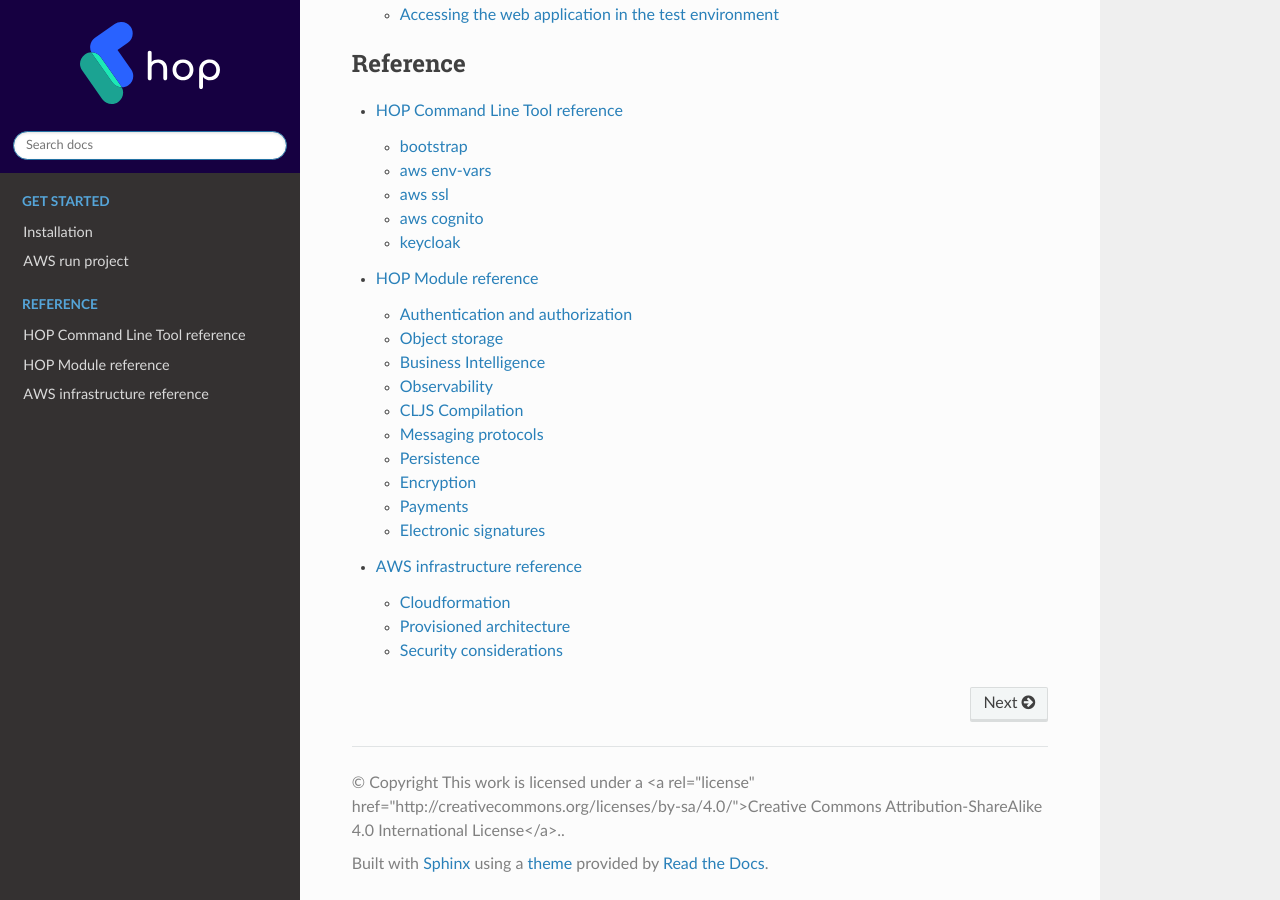
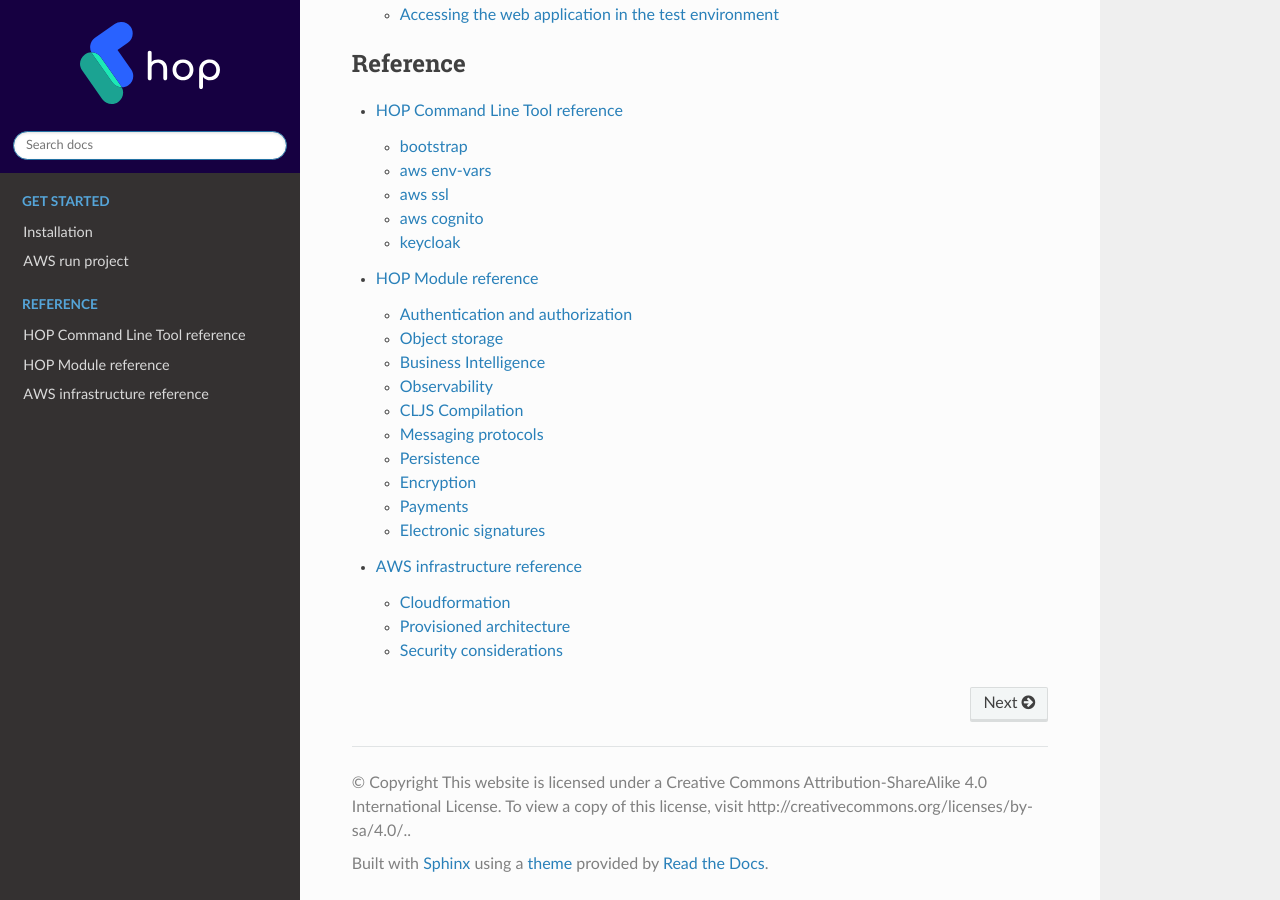
Before and after one commit to gethop-dev/hop-documentation, a Sphinx documentation site: the page built from docs/source/index.rst, in a window 1280 px wide and 900 px high, scrolled down 782 px. Built offline with Sphinx 7.4.7 and the Read the Docs theme 2.0.0, drawn with Linux system fonts in a browser that asks for light colours.

Commit message:
Fix license text display in Sphinx template

```diff
--- a/docs/source/conf.py
+++ b/docs/source/conf.py
@@ -3,7 +3,7 @@
 # -- Project information
 
 project = 'HOP'
-copyright = 'This work is licensed under a <a rel="license" href="http://creativecommons.org/licenses/by-sa/4.0/">Creative Commons Attribution-ShareAlike 4.0 International License</a>.'
+copyright = 'This website is licensed under a Creative Commons Attribution-ShareAlike 4.0 International License. To view a copy of this license, visit http://creativecommons.org/licenses/by-sa/4.0/.'
 author = 'Magnet S. Coop'
 
 release = '0.1'
```
